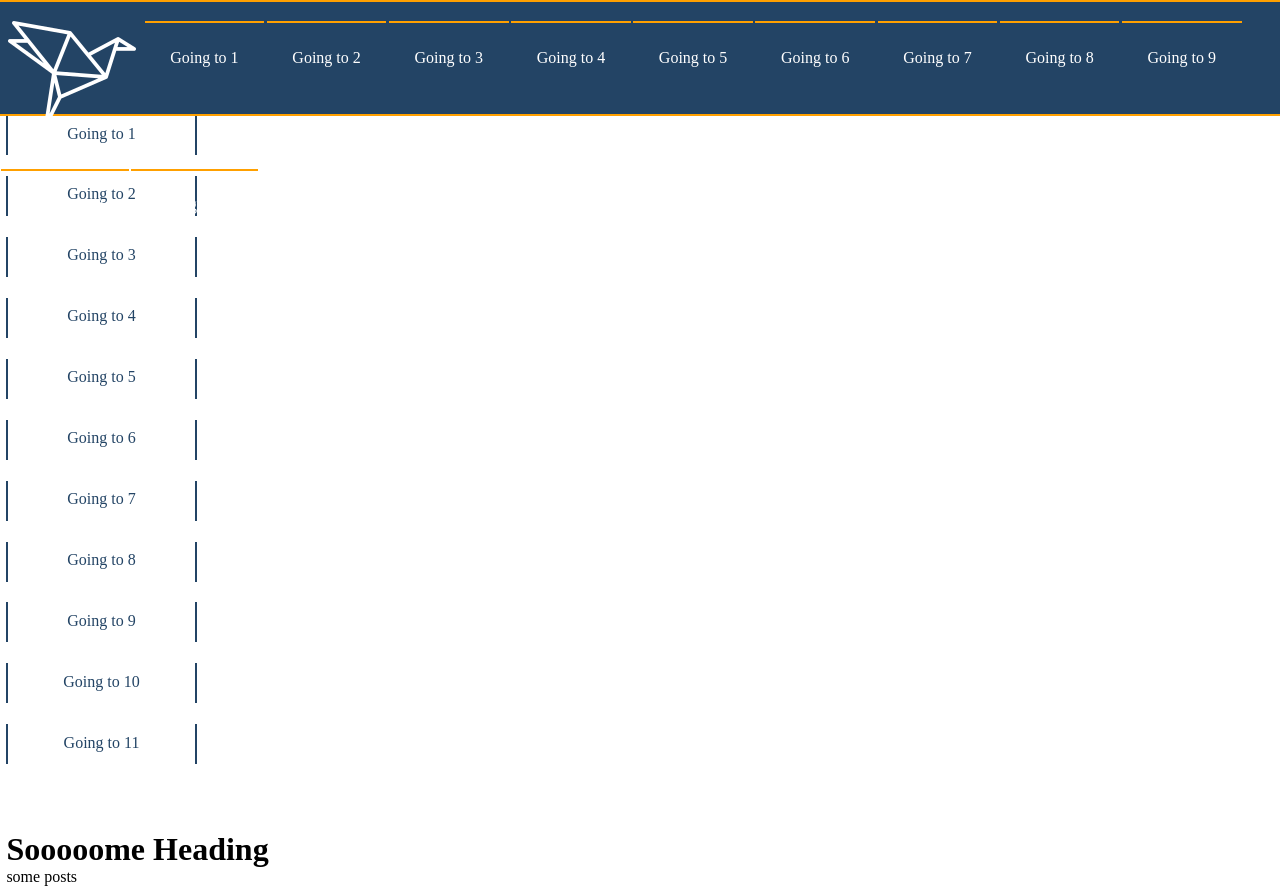
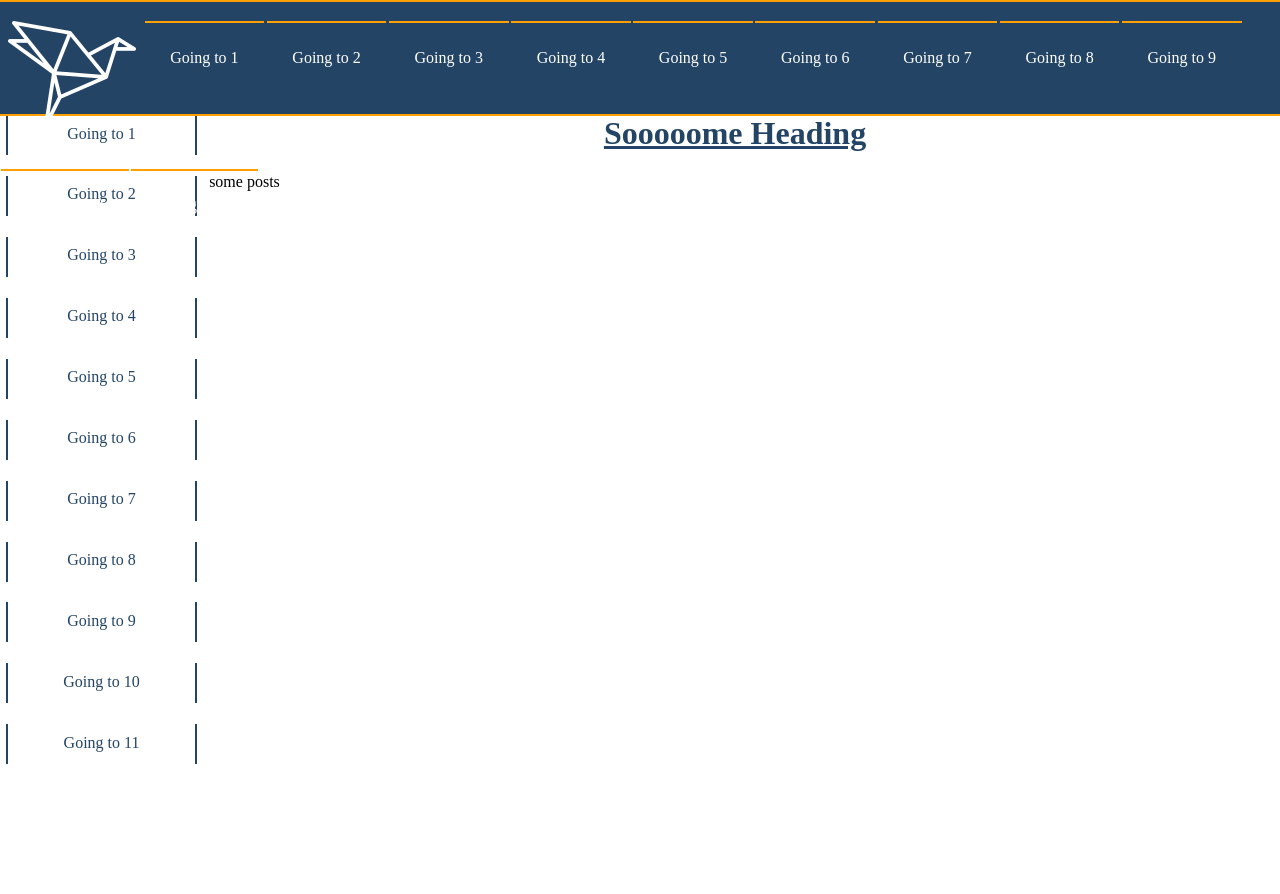
Before and after one commit to tsvdimitrov/Origami-React, a React (Create React App) app in the folder client/: page / in a window 1280 px wide. After the commit the page ends 839 px from the top, so only its background shows below. Built offline with nearby package versions, Linux system fonts and the light colour scheme.

Commit message:
Update styles in Main

```diff
--- a/client/src/components/Main/Main.css
+++ b/client/src/components/Main/Main.css
@@ -0,0 +1,14 @@
+.main-container {
+    display: inline-block;
+    width: 83%;
+    height: auto;
+    /* border:1px solid blue; */
+    margin-bottom: 5%;
+}
+
+.main-container h1 {
+    text-align: center;
+    color: #234465;
+    text-decoration: underline;
+    margin-bottom: 2%;
+}
--- a/client/src/components/Main/Main.js
+++ b/client/src/components/Main/Main.js
@@ -2,7 +2,7 @@ import './Main.css';
 
 const Main = () => {
     return (
-        <main>
+        <main className="main-container">
             <h1>
                 Sooooome Heading
             </h1>
--- a/client/workshop-styles.css
+++ b/client/workshop-styles.css
@@ -52,20 +52,6 @@ footer .listItem:hover {
 
 /* Main Styles */
 
-.Main {
-    display: inline-block;
-    width: 83%;
-    height: auto;
-    /* border:1px solid blue; */
-    margin-bottom: 5%;
-}
-
-h1 {
-    text-align: center;
-    color: #234465;
-    text-decoration: underline;
-    margin-bottom: 2%;
-}
 
 /* Main Styles */
 
```
